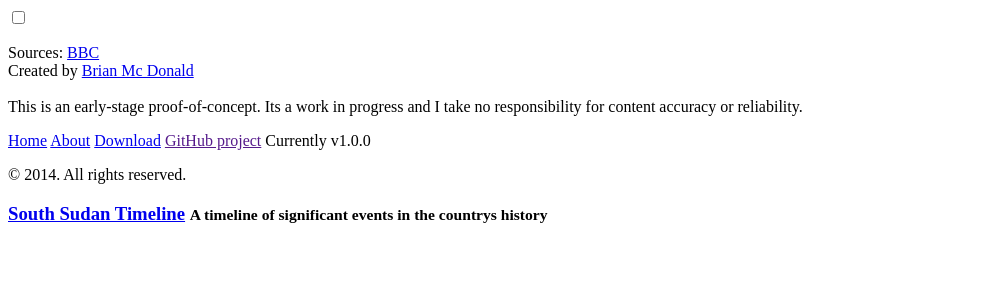
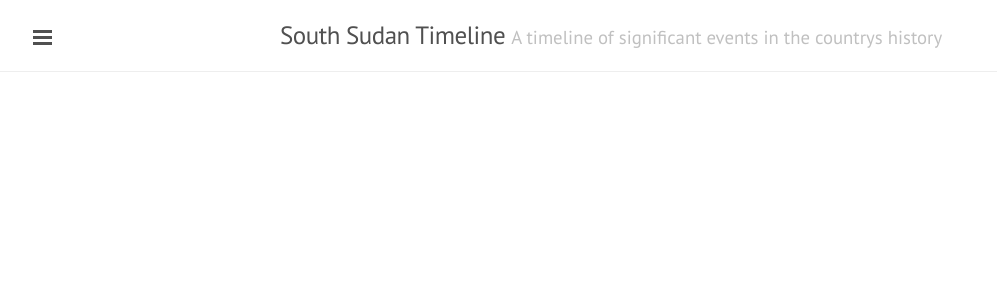
Before and after one commit to SSNGOF/SouthSudanTimeline, a Jekyll site: the page built from index.html, in a window 1280 px wide. Shown: the top 300 px of the page, without its empty margins (0-997 px from the left). Built offline with Jekyll 4.4.1, drawn with Linux system fonts in a browser that asks for light colours; Markdown is read by kramdown in place of the engine named in the settings; a script that is not in the unit is left out; the list of posts is cut into pages by our own code.

Commit message:
Fixed URL's 2

```diff
--- a/_config.yml
+++ b/_config.yml
@@ -13,7 +13,7 @@
 tagline:             ' A timeline of significant events in the countrys history'
 description:         'Sources: <a href="http://www.bbc.co.uk">BBC</a> <br>Created by <a href="http:brianmcdonald.me">Brian Mc Donald</a> <br><br>This is an early-stage proof-of-concept. Its a work in progress and I take no responsibility for content accuracy or reliability.'
 url:                 http://brianmcdonald.github.io/SouthSudanTimeline/
-baseurl:             /SouthSudanTimeline
+baseurl:             /SouthSudanTimeline/
 paginate:            5
 
 # About/contact
```
